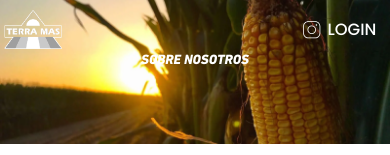
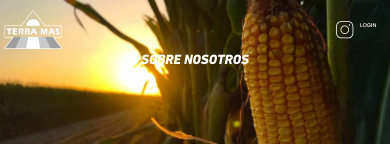
Before and after one commit to LeoneAlejandro/terra-mas-website, a React (Create React App) app: page /sobre-nosotros in a window 390 px wide. Shown: the top 155 px of the page. Built offline with nearby package versions, Linux system fonts and the light colour scheme.

Commit message:
Cambio li por Link en header

```diff
--- a/src/components/HeaderComponent.jsx
+++ b/src/components/HeaderComponent.jsx
@@ -3,6 +3,7 @@ import logo from '../assets/LOGO_TERRAMAS sin letars PNG.png'
 import logo_monocr from '../assets/LOGO_TERRAMAS_monocrom.png'
 import React, { useState, useEffect } from 'react';
 import { useAuth } from './security/AuthContext'
+import { Link } from 'react-router-dom'
 
 export default function HeaderComponent() {
 
@@ -53,17 +54,22 @@ export default function HeaderComponent() {
   return (
     <header className={isScrolled ? 'header header-solid' : 'header'}>
         <nav className='navHeader'>
-            <a href="/">
-              <img className="logo" src={isScrolled ? logo : logo_monocr} alt="Terra Mas Logo" />
-            </a>
+            {/* <a> */}
+              <Link to="/">
+                <img className="logo" src={isScrolled ? logo : logo_monocr} alt="Terra Mas Logo" />
+              </Link>
+            {/* </a>     */}
 
             { isScrolled &&
               <div className='left-buttons'>
                   <ul>
-                      <li><a className='headerContactButton' href="https://www.dekalb.com.ar/es-ar/productos-maiz.html">DEKALB</a></li>
-                      <li><a className='headerContactButton' href="https://www.cropscience.bayer.com.ar/soluciones-maiz">BAYER</a></li>
-                      <li><a className='headerContactButton' href="/contacto">CONTACTO</a></li>
-                      <li><a className='headerContactButton' onClick={viewUserRole}>USERROLE</a></li>
+                    <li><Link className='linkHeader' to="https://www.dekalb.com.ar/es-ar/productos-maiz.html">DEKALB</Link></li>
+                    <li><Link className='linkHeader' to="https://www.cropscience.bayer.com.ar/soluciones-maiz">BAYER</Link></li>
+                    <li><Link className='linkHeader' to="/contacto">CONTACTO</Link></li>
+                    {/* <li><a className='headerContactButton' href="https://www.dekalb.com.ar/es-ar/productos-maiz.html">DEKALB</a></li> */}
+                    {/* <li><a className='headerContactButton' href="https://www.cropscience.bayer.com.ar/soluciones-maiz">BAYER</a></li> */}
+                    {/* <li><a className='headerContactButton' href="/contacto">CONTACTO</a></li> */}
+                    {/* <li><a className='headerContactButton' onClick={viewUserRole}>USERROLE</a></li> */}
                   </ul>
               </div>
             }
@@ -76,14 +82,37 @@ export default function HeaderComponent() {
                       </svg>
                     </a>
 
+                {!isAuthenticated && <li><Link className='linkHeader' to="/login">LOGIN</Link></li>}
+
+                  {/* <li>
+                    {!isAuthenticated &&
+                    <a className='headerLoginButton' href="/login">LOGIN</a>
+                    }
+
+                  </li> */}
+
+                { isAuthenticated &&
                   <li>
-                    {!isAuthenticated &&<a className='headerLoginButton' href="/login">LOGIN</a>}
+                      <div className="ddmMenu" onMouseEnter={handleMouseEnter} onMouseLeave={handleMouseLeave}>
+                        <button className={`ddmButton ${isDropdownVisible ? 'dropdownActive' : ''}`}>¡Hola, {logoutName}!</button>
+                        {isDropdownVisible &&
+                            <div className="dropdown-menu">
+                              <ul className="ddmUl">
+                                {isAdmin && <Link className="ddmLink">Stock</Link>}
+                                <Link className='ddmLink'>Mi Perfil</Link>
+                                <Link className='ddmLink' onClick={logout} to="/">Cerrar Sesión</Link>
+                              </ul>
+                          </div>
+                        }
+                      </div>
+                  </li>
+                }
 
-                  </li>
+
+
+                {/* { isAuthenticated &&
                   <li>
-                      { isAuthenticated &&
                       <div className="ddmMenu" onMouseEnter={handleMouseEnter} onMouseLeave={handleMouseLeave}>
-                        {/* <button className='ddmButton'>¡Hola, {logoutName}!</button> */}
                         <button className={`ddmButton ${isDropdownVisible ? 'dropdownActive' : ''}`}>¡Hola, {logoutName}!</button>
                         {isDropdownVisible &&
                             <div className="dropdown-menu">
@@ -94,9 +123,9 @@ export default function HeaderComponent() {
                               </ul>
                           </div>
                         }
-                      </div>}
-                      {/* {isAuthenticated && <a href="" className="headerLoginButton" onClick={logout}>¡Hola, {logoutName}!</a>} */}
+                      </div>
                   </li>
+                } */}
 
 
 
--- a/src/css/HeaderComponent.css
+++ b/src/css/HeaderComponent.css
@@ -47,7 +47,7 @@ nav a {
     align-items: center;
 }
 
-.headerLoginButton,
+/* .headerLoginButton,
 .headerContactButton {
     font-size: 1.4vw;
     padding: 0.5vw;
@@ -61,7 +61,7 @@ nav a {
 .headerLoginButton:hover {
     color: gray;
     background-color: white;
-}
+} */
 
 .left-buttons ul,
 .right-buttons ul {
@@ -132,6 +132,7 @@ nav a {
 .dropdownActive {
     color: gray;
     background-color: white;
+    cursor: pointer;
 }
 
 .ddmLi:hover .ddmButton {
@@ -174,3 +175,22 @@ nav a {
 /* .ddmContainer {
     height: 100%;
 } */
+
+.ddmLink {
+    /* position: relative; */
+    padding: 0px;
+    margin: 0px;
+    /* width: 100%; */
+    height: 100%;
+    color: gray;
+    background-color: white;
+    padding: 0.5vw;
+}
+
+.ddmLink:hover {
+    background: gray;
+    cursor: pointer;
+    color: #fff;
+}
+
+.ddmLink:last-child {border-radius:  0px 0px 0.3vw 0.3vw !important;}
--- a/src/index.css
+++ b/src/index.css
@@ -133,7 +133,7 @@ a:hover {
     width: 4vw;
   }
 
-  p, h4, .conoceMasLink, h5, a {
+  p, h4, .conoceMasLink, h5, a, .linkHeader {
     font-size: 3vw;
   }
 }
@@ -153,8 +153,22 @@ a:hover {
     width: 24px;
   }
 
-  p, h4, .conoceMasLink, a {
+  p, h4, .conoceMasLink, a, .linkHeader {
     font-size: 17px;
   }
 
 }
+
+.linkHeader {
+  font-size: 1.4vw;
+  padding: 0.5vw;
+  margin-left: 0;
+  margin-right: 0;
+  border-radius: 0.2vw;
+  color: white;
+}
+
+.linkHeader:hover {
+  color: gray;
+  background-color: white;
+}
```
